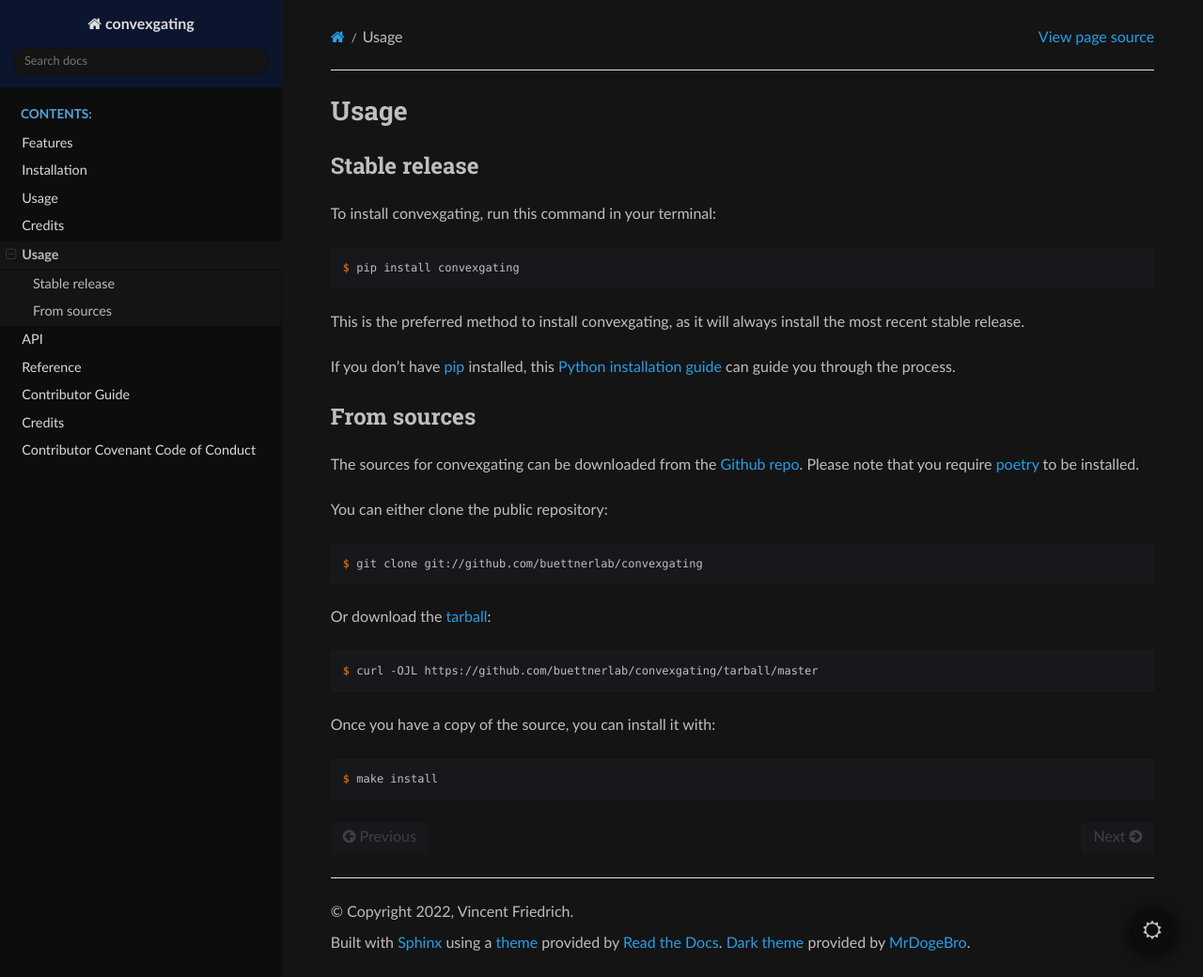
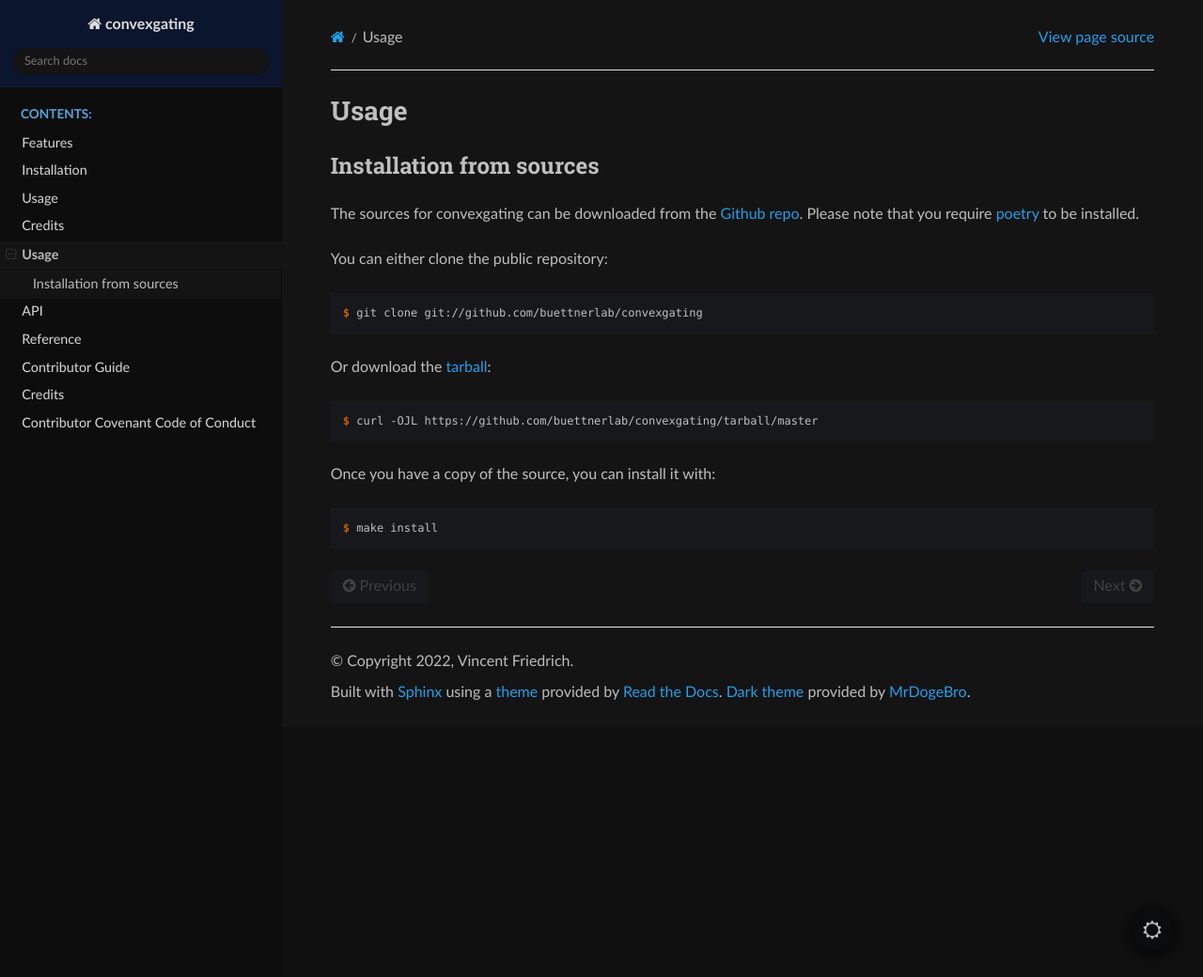
Before and after one commit to buettnerlab/convexgating, a Sphinx documentation site: the page built from docs/usage.rst, in a window 1280 px wide and 1040 px high. Shown: the whole window at 94% size. Built offline with Sphinx 7.4.7 and the Read the Docs theme 3.1.0, drawn with Linux system fonts in a browser that asks for light colours.

Commit message:
Update usage.rst

```diff
--- a/docs/usage.rst
+++ b/docs/usage.rst
@@ -4,26 +4,7 @@
 Usage
 ============
 
-
-Stable release
---------------
-
-To install convexgating, run this command in your terminal:
-
-.. code-block:: console
-
-    $ pip install convexgating
-
-This is the preferred method to install convexgating, as it will always install the most recent stable release.
-
-If you don't have `pip`_ installed, this `Python installation guide`_ can guide
-you through the process.
-
-.. _pip: https://pip.pypa.io
-.. _Python installation guide: http://docs.python-guide.org/en/latest/starting/installation/
-
-
-From sources
+Installation from sources
 ------------
 
 The sources for convexgating can be downloaded from the `Github repo`_.
```
